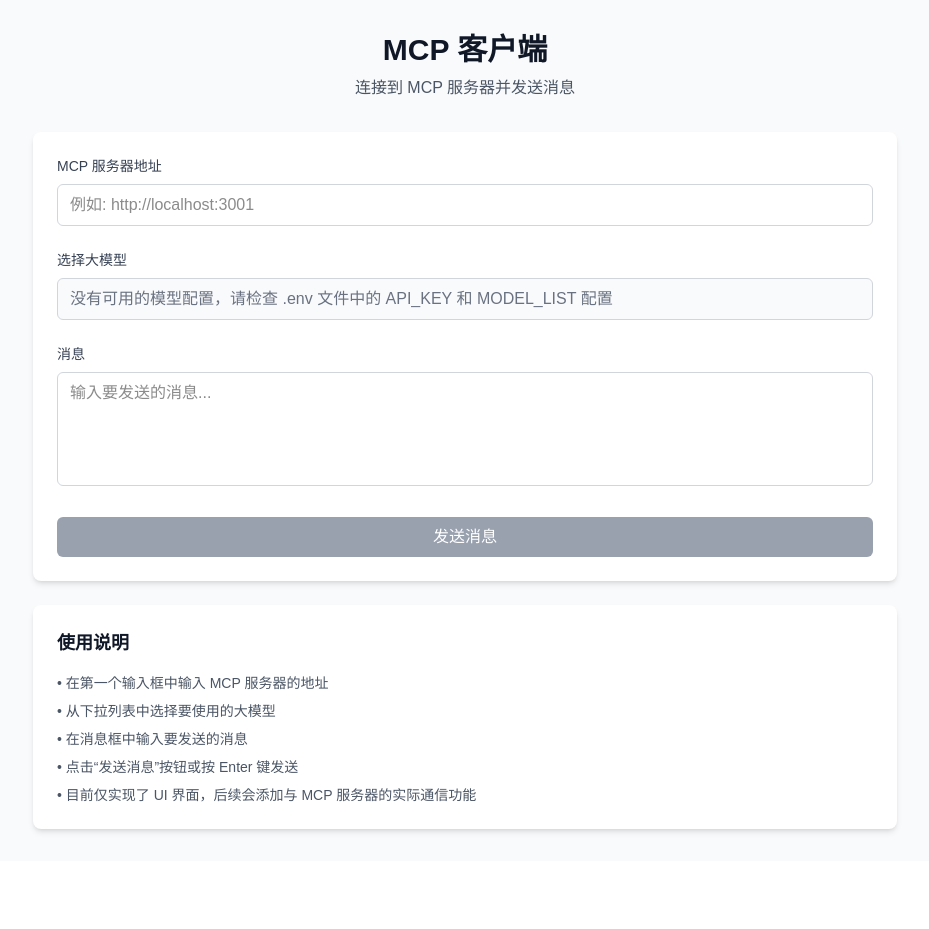
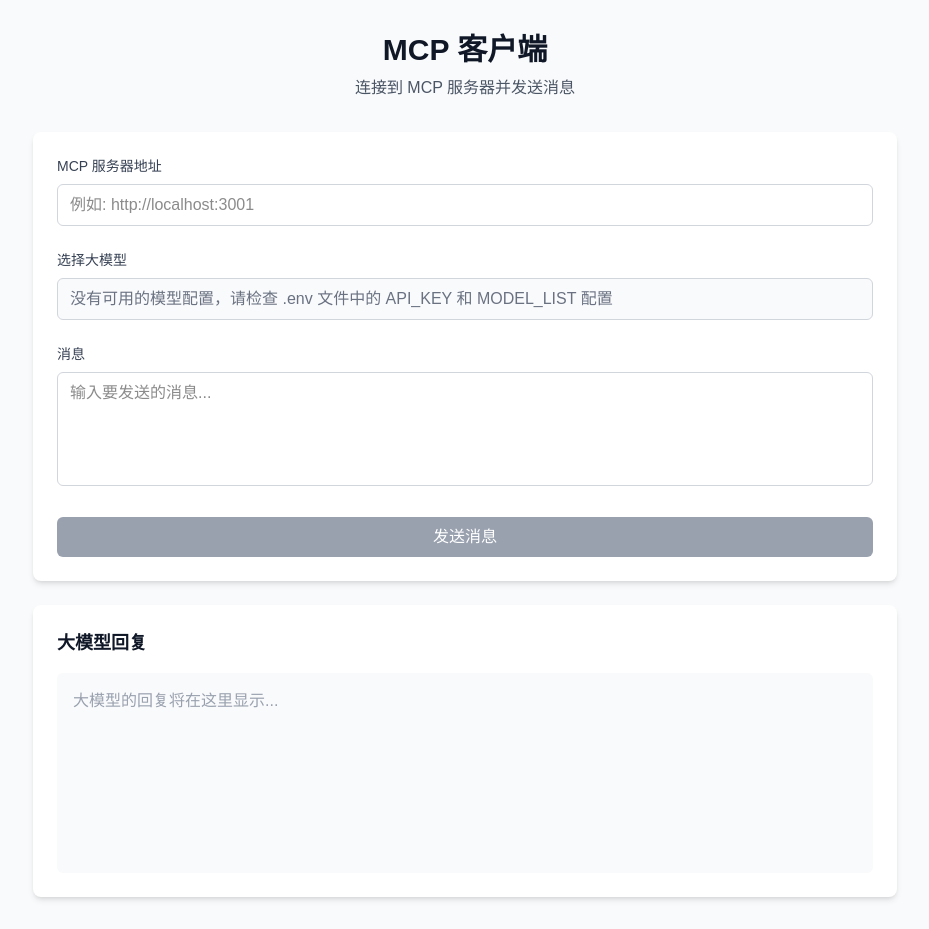
Before and after one commit to visionliao/llm-mcp-tools, a Next.js app in the folder user-ui/: page / in a window 1280 px wide. Shown: the whole page, without its empty margins (175-1104 px from the left). Before the commit the page ends 861 px from the top, so only its background shows below. Built offline with nearby package versions, Linux system fonts and the light colour scheme.

Commit message:
修改聊天界面显示

```diff
--- a/user-ui/src/app/page.tsx
+++ b/user-ui/src/app/page.tsx
@@ -38,8 +38,8 @@ export default function Home() {
   }, [selectedModel]);
 
   const handleSendMessage = async () => {
-    if (!serverUrl.trim() || !message.trim()) {
-      alert("请输入服务器地址和消息");
+    if (!message.trim()) {
+      alert("请输入消息");
       return;
     }
 
@@ -139,9 +139,9 @@ export default function Home() {
 
           <button
             onClick={handleSendMessage}
-            disabled={isLoading || !serverUrl.trim() || !message.trim() || modelOptions.length === 0}
+            disabled={isLoading || !message.trim() || modelOptions.length === 0}
             className={`w-full py-2 px-4 rounded-md font-medium text-white transition-colors ${
-              isLoading || !serverUrl.trim() || !message.trim() || modelOptions.length === 0
+              isLoading || !message.trim() || modelOptions.length === 0
                 ? "bg-gray-400 cursor-not-allowed"
                 : "bg-blue-600 hover:bg-blue-700"
             }`}
@@ -151,14 +151,10 @@ export default function Home() {
         </div>
 
         <div className="bg-white rounded-lg shadow-md p-6">
-          <h2 className="text-lg font-semibold text-gray-900 mb-4">使用说明</h2>
-          <ul className="text-sm text-gray-600 space-y-2">
-            <li>• 在第一个输入框中输入 MCP 服务器的地址</li>
-            <li>• 从下拉列表中选择要使用的大模型</li>
-            <li>• 在消息框中输入要发送的消息</li>
-            <li>• 点击&ldquo;发送消息&rdquo;按钮或按 Enter 键发送</li>
-            <li>• 目前仅实现了 UI 界面，后续会添加与 MCP 服务器的实际通信功能</li>
-          </ul>
+          <h2 className="text-lg font-semibold text-gray-900 mb-4">大模型回复</h2>
+          <div className="bg-gray-50 rounded-md p-4 min-h-[200px] max-h-[400px] overflow-y-auto">
+            <p className="text-gray-400">大模型的回复将在这里显示...</p>
+          </div>
         </div>
       </div>
     </div>
```
